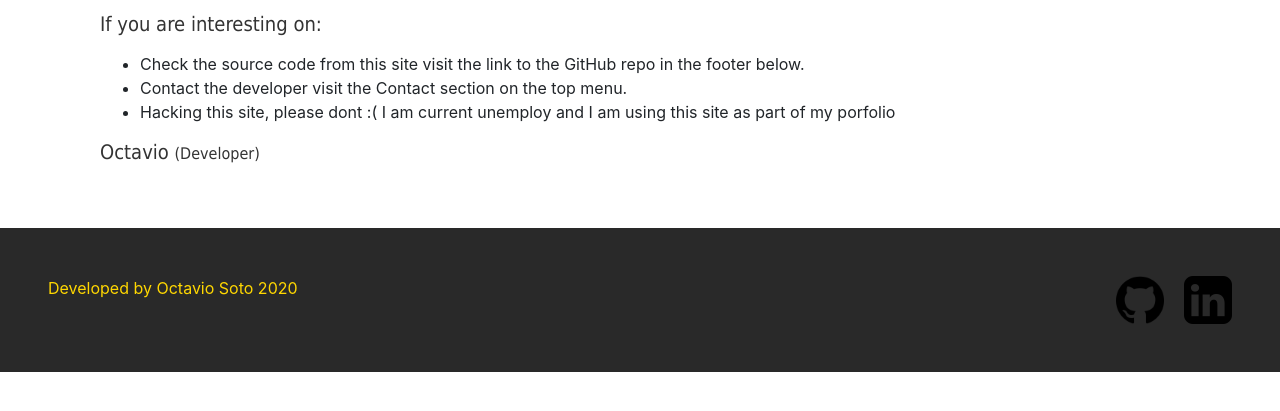
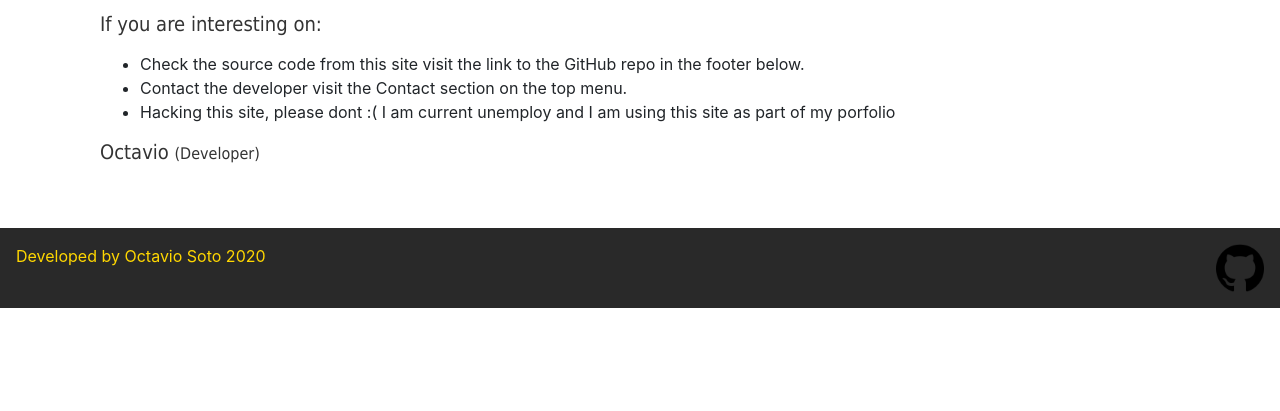
Before and after one commit to TheRealTau/My-Indie-Games-Django-Site, a Django app: page / in a window 1280 px wide. Shown: the part 280-691 px from the top of the page. Run offline with Django 3.2, Linux system fonts and the light colour scheme; some libraries are stand-ins or nearby versions.

Commit message:
Updates navbar and footer view

```diff
--- a/IndieGamesSite/IndieGamesSite/templates/base.html
+++ b/IndieGamesSite/IndieGamesSite/templates/base.html
@@ -13,6 +13,7 @@
     <!--Own Css Styles-->
     <link rel="stylesheet" type="text/css" href="{% static 'core/style.css' %}">
     <link rel="stylesheet" type="text/css" href="{% static 'core/css/all.css' %}">
+    <link rel="stylesheet" href="../../static/fonts/Anton/Anton-Regular.ttf">
     <title>IndieGamesSite</title>
   </head>
 
@@ -21,16 +22,16 @@
     <!--NAVBAR-->
     <div class="row">
       <div class="col-md-12">
-        <nav class="navbar navbar-expand-lg navbar-dark bg-dark">
+        <nav class="navbar navbar-expand-md navbar-dark bg-dark">
           <a class="navbar-brand main_color" href="{% url 'index' %}"><h3>IndieGamesSite</h3></a>
           <button class="navbar-toggler" type="button" data-toggle="collapse" data-target="#navbarSupportedContent" aria-controls="navbarSupportedContent" aria-expanded="false" aria-label="Toggle navigation">
             <span class="navbar-toggler-icon"></span>
           </button>
 
           <div class="collapse navbar-collapse" id="navbarSupportedContent">
-            <ul class="navbar-nav mr-auto">
+            <ul class="navbar-nav">
               <li class="nav-item {% if  request.path == '/' %}active{% endif %}">
-                <a class="nav-link" href="{% url 'index' %}"><h5>Home</h5><span class="sr-only">(current)</span></a>
+                <a class="nav-link" href="{% url 'index' %}"><h5>Home</h5></a>
               </li>
               <li class="nav-item {% if  request.path == '/games/' %}active{% endif %}">
                 <a class="nav-link" href="{% url 'games' %}"><h5>Games</h5></a>
@@ -43,6 +44,7 @@
               </li>
             </ul>
           </div>
+
         </nav>
       </div>
     </div>
@@ -54,23 +56,20 @@
 
     </div>
 
-    <div class="footer footer_style pt-5 pb-5 pl-5 pr-5 relative-botton">
+    <!--FOOTER-->
+    <div class="footer footer_style p-3">
         <footer class="row row-cols-2">
           <div class="col col-6">
             Developed by Octavio Soto 2020
           </div>
           <div class="col text-right footer_icons">
-              <a class="footer_icons" href="https://github.com/TheRealTau/My-Indie-Games-Django-Site">
-                <img src="{% static 'core/ico/github.ico' %}" alt=""></img>
-              </a>
-              <a class="pl-3 footer_icons" href="https://www.linkedin.com/in/octavio-gutiérrez-soto-9b41b4118">
-                <img src="{% static 'core/ico/linkedin.ico' %}" alt=""></img>
+              <a href="https://github.com/TheRealTau/My-Indie-Games-Django-Site">
+                <img src="{% static 'core/ico/github.ico' %}" alt="Github repo"></img>
               </a>
           </div>
         </footer>
     </div>
 
-    <!-- Optional JavaScript -->
     <!-- jQuery first, then Popper.js, then Bootstrap JS -->
     <script src="https://code.jquery.com/jquery-3.5.1.slim.min.js" integrity="sha384-DfXdz2htPH0lsSSs5nCTpuj/zy4C+OGpamoFVy38MVBnE+IbbVYUew+OrCXaRkfj" crossorigin="anonymous"></script>
     <script src="https://cdn.jsdelivr.net/npm/popper.js@1.16.0/dist/umd/popper.min.js" integrity="sha384-Q6E9RHvbIyZFJoft+2mJbHaEWldlvI9IOYy5n3zV9zzTtmI3UksdQRVvoxMfooAo" crossorigin="anonymous"></script>
```
